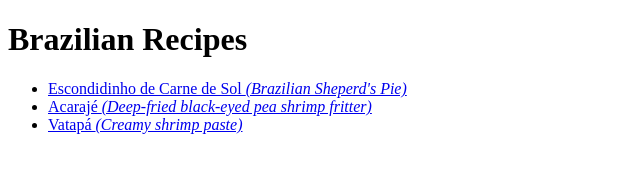
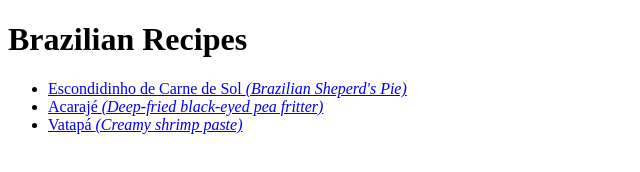
Before and after one commit to panpi-loska/recipes-website, a plain HTML site: page index.html in a window 1280 px wide. Shown: the full height of the page, 0-640 px from the left. Drawn offline with Linux system fonts and the light colour scheme.

Commit message:
Fix typo

```diff
--- a/index.html
+++ b/index.html
@@ -10,7 +10,7 @@
         <h1>Brazilian Recipes</h1>
             <ul>
                 <li><a href="./recipes/escondidinho-de-carne-de-sol.html">Escondidinho de Carne de Sol <i>(Brazilian Sheperd's Pie)</i></a></li>
-                <li><a href="./recipes/acaraje.html"> Acarajé <i>(Deep-fried black-eyed pea shrimp fritter)</i></a></li>
+                <li><a href="./recipes/acaraje.html"> Acarajé <i>(Deep-fried black-eyed pea fritter)</i></a></li>
                 <li><a href="./recipes/vatapa.html">Vatapá <i>(Creamy shrimp paste)</i></a></li>
             </ul>
 
```
